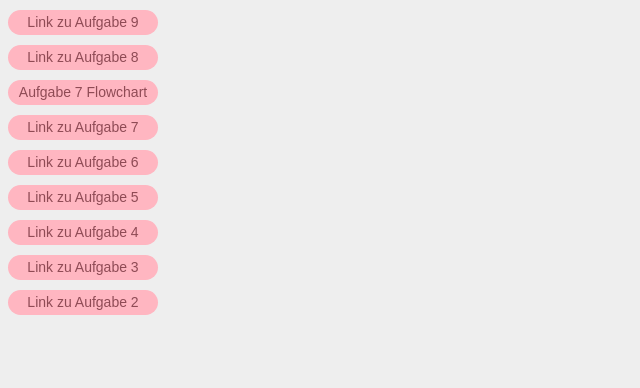
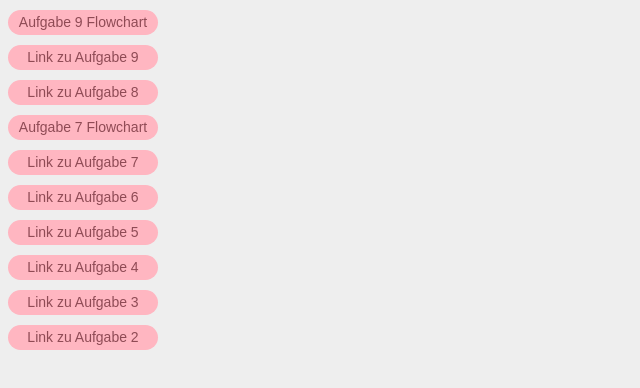
Before and after one commit to DistlerN/EIA1_SoSe_2021, a plain HTML site: page Steckbrief/steckbrief.htm in a window 1280 px wide. Shown: the whole page, without its empty margins (0-640 px from the left). Drawn offline with Linux system fonts and the light colour scheme.

Commit message:
added flowchart

```diff
--- a/Steckbrief/steckbrief.htm
+++ b/Steckbrief/steckbrief.htm
@@ -41,6 +41,9 @@
 
 <body>
      <div>
+        <a href="Aufgabe_9/Flowchart To-do Liste.pdf">Aufgabe 9 Flowchart</a>
+    </div>
+     <div>
         <a href="Aufgabe_9/TodoApp.html">Link zu Aufgabe 9</a>
     </div>
     <div>
```
